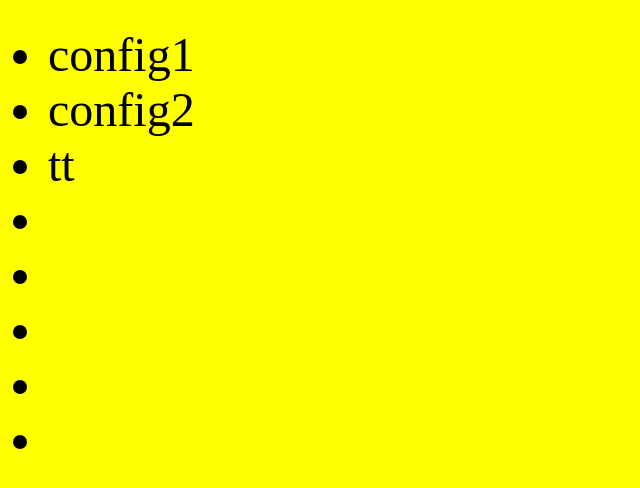
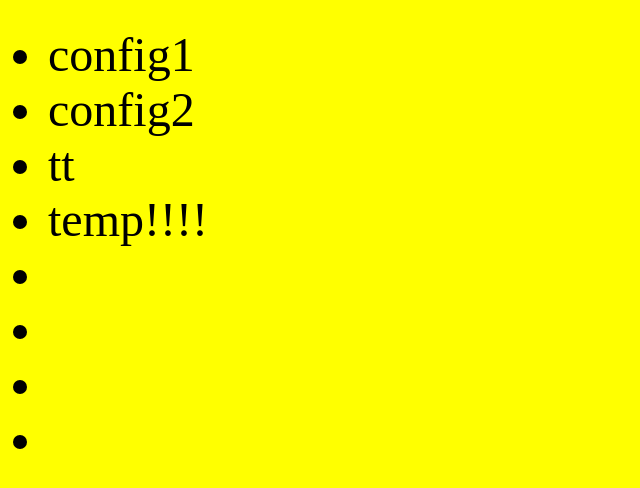
Before and after one commit to jayShuoer/gitPro, a plain HTML site: page index.html in a window 1280 px wide. Shown: the part 84-572 px from the top of the page, without its empty margins (0-640 px from the left). Drawn offline with Linux system fonts and the light colour scheme.

Commit message:
temp分支修改temp!!!

```diff
--- a/index.html
+++ b/index.html
@@ -13,7 +13,7 @@
         <li>config1</li>
         <li>config2</li>
         <li>tt</li>
-        <li></li>
+        <li>temp!!!!</li>
         <li></li>
         <li></li>
         <li></li>
```
